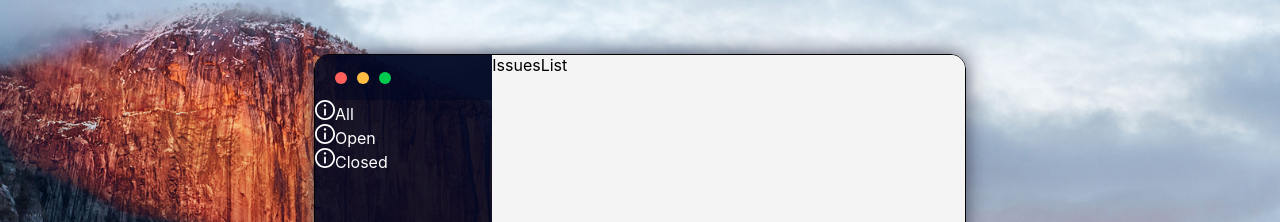
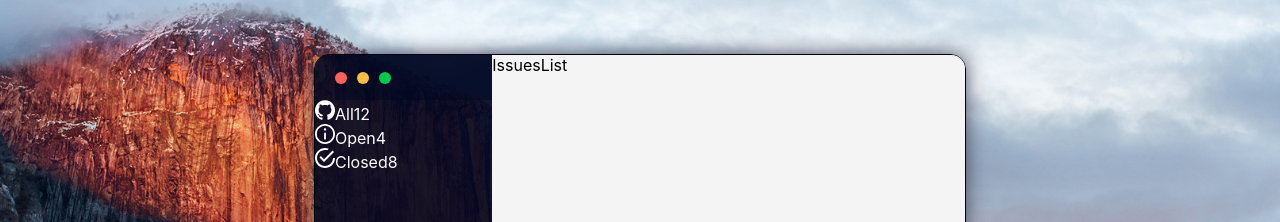
Before and after one commit to arturbartkowicz/el-passion, a React (Create React App) app: page / in a window 1280 px wide. Shown: the part 95-317 px from the top of the page. Built offline with nearby package versions, Linux system fonts and the light colour scheme.

Commit message:
added icons

```diff
--- a/src/components/atoms/NavListItem/NavListItem.js
+++ b/src/components/atoms/NavListItem/NavListItem.js
@@ -1,11 +1,27 @@
 import { ListItem } from "./NavListItem.styles";
 import openIssue from "../../../assets/icons/icon-open-issue.svg";
+import closedIssue from "../../../assets/icons/icon-closed-issue.svg";
+import github from "../../../assets/icons/icon-github.svg";
 
-function NavListItem({ text, icon }) {
+function NavListItem({ text, icon, counter }) {
+  const iconPath = () => {
+    switch (icon) {
+      case "github":
+        return github;
+      case "open-issue":
+        return openIssue;
+      case "closed-issue":
+        return closedIssue;
+      default:
+        console.log("No image");
+    }
+  };
+
   return (
     <ListItem>
-      <img src={openIssue} alt="Girl in a jacket" width="20" height="20" />
+      <img src={iconPath()} alt="Girl in a jacket" width="20" height="20" />
       {text}
+      {counter}
     </ListItem>
   );
 }
--- a/src/components/molecules/NavigationList/NavigationList.js
+++ b/src/components/molecules/NavigationList/NavigationList.js
@@ -4,9 +4,9 @@ import NavListItem from "../../atoms/NavListItem/NavListItem";
 function NavigationList() {
   return (
     <List>
-      <NavListItem icon="github" text="All" />
-      <NavListItem icon="open-issue" text="Open" />
-      <NavListItem icon="closed-issue" text="Closed" />
+      <NavListItem icon="github" text="All" counter="12" />
+      <NavListItem icon="open-issue" text="Open" counter="4" />
+      <NavListItem icon="closed-issue" text="Closed" counter="8" />
     </List>
   );
 }
```
